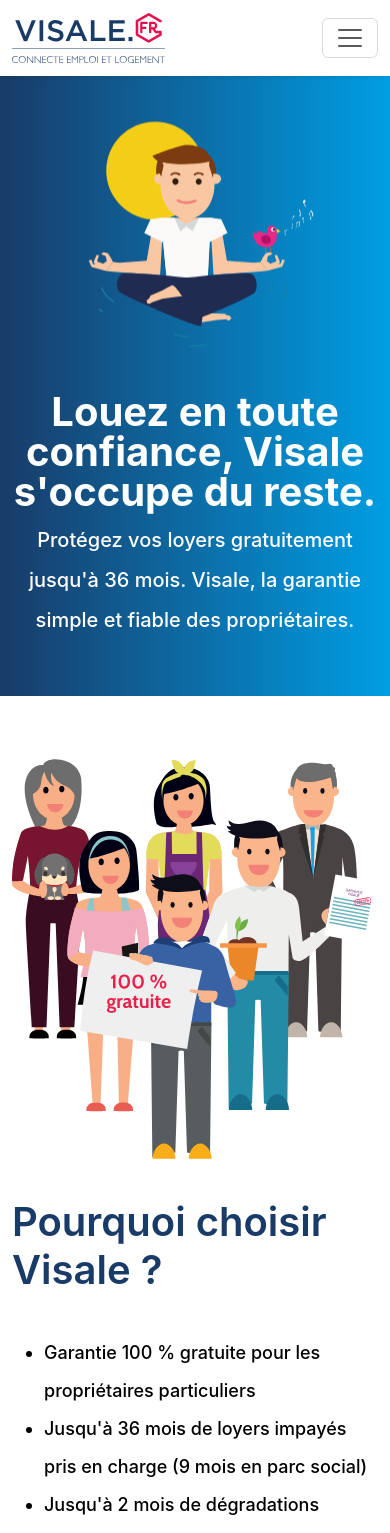
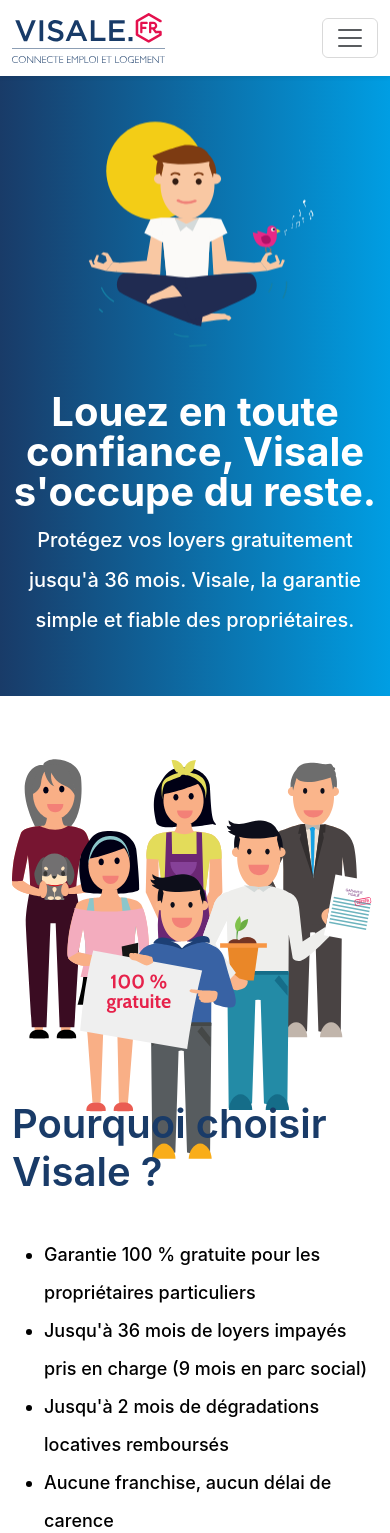
Before and after one commit to AlsProject/visale-landing, a Vue app: page / in a window 390 px wide. Shown: the top 1533 px of the page. Built offline with nearby package versions, Linux system fonts and the light colour scheme; the HTML template or start-up script is replaced by a standard one.

Commit message:
Ajout overflow hidden sur section pour evité le depassement de l'image

```diff
--- a/src/components/landingPage/WhyChooseUs.vue
+++ b/src/components/landingPage/WhyChooseUs.vue
@@ -32,6 +32,10 @@
 </script>
 
 <style scoped>
+  .why-choose-us {
+    overflow: hidden;
+  }
+
   .why-choose-us h2{
       color: #193B68;
       font-size: 40px;
@@ -58,7 +62,6 @@
 
   @media (max-width: 992px) {
   .why-choose-us-img {
-    max-height: none;
     overflow: visible;
   }
 
```
